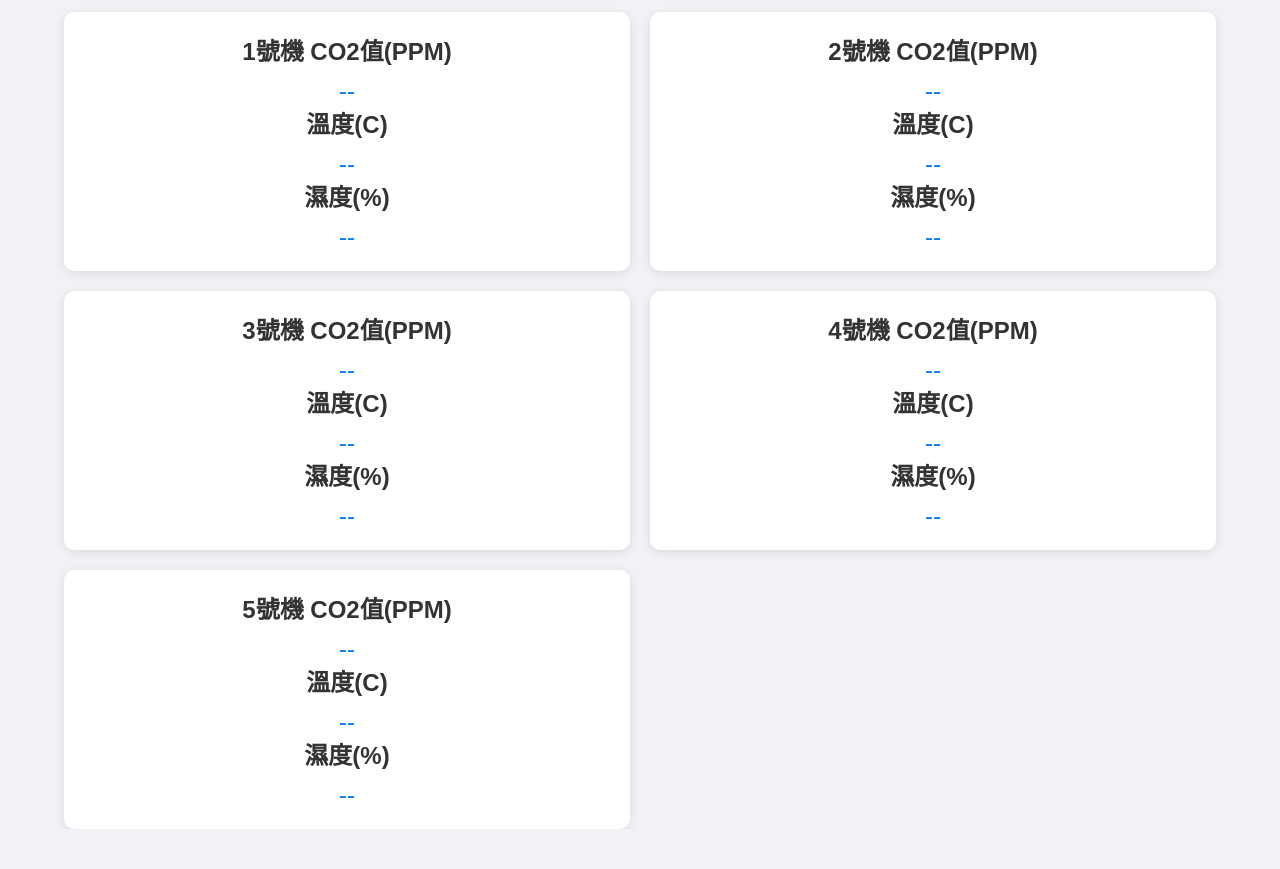
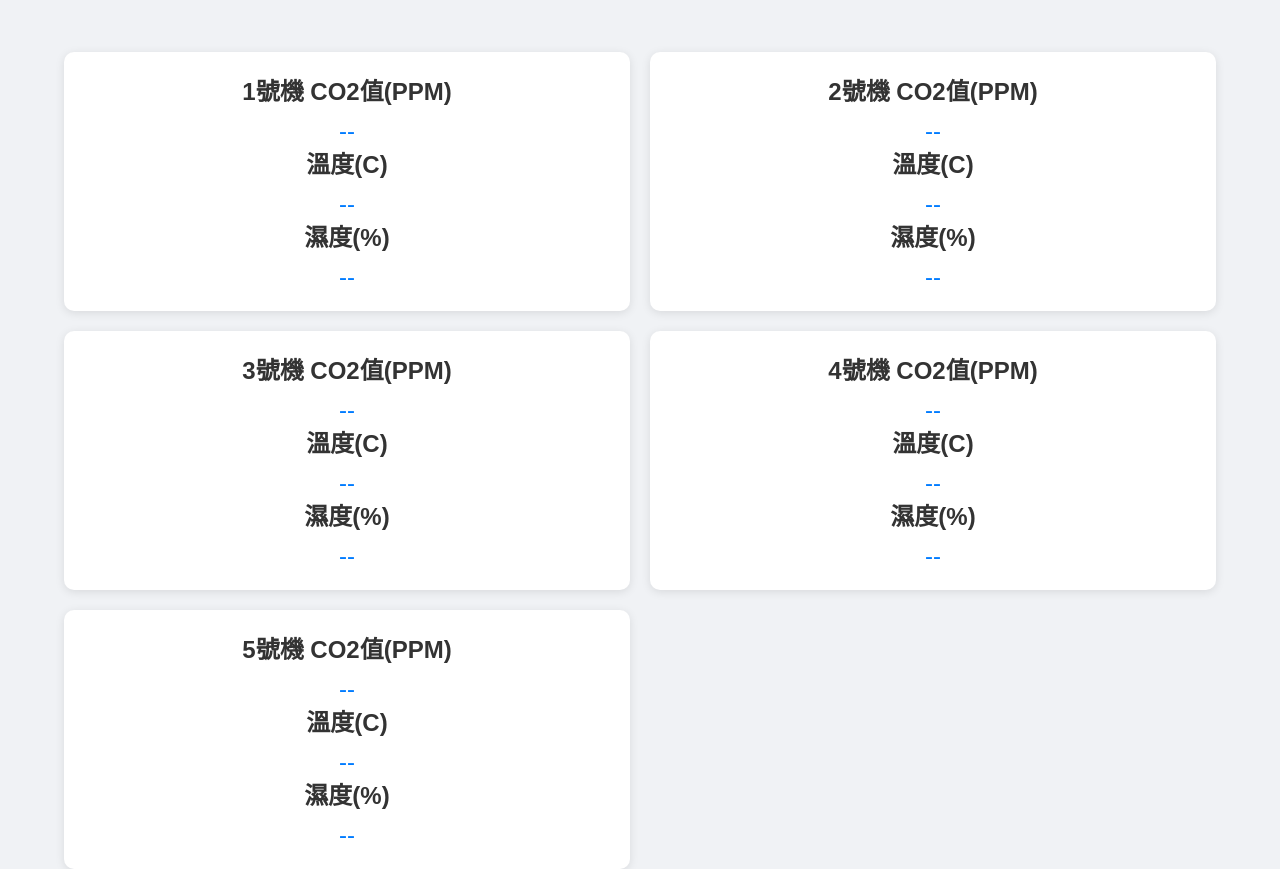
Before and after one commit to zzzrrr/ACO2, a plain HTML site: page index.html in a window 1280 px wide. Before the commit the page ends 829 px from the top, so only its background shows below. Drawn offline with Linux system fonts and the light colour scheme; no server answers.

Commit message:
Update index.html

```diff
--- a/index.html
+++ b/index.html
@@ -13,7 +13,7 @@
             align-items: center;
             height: 100vh;
             margin: 0;
-            padding-top: 20px
+            padding-top: 60px
         }
         .dashboard {
             display: grid;
```
